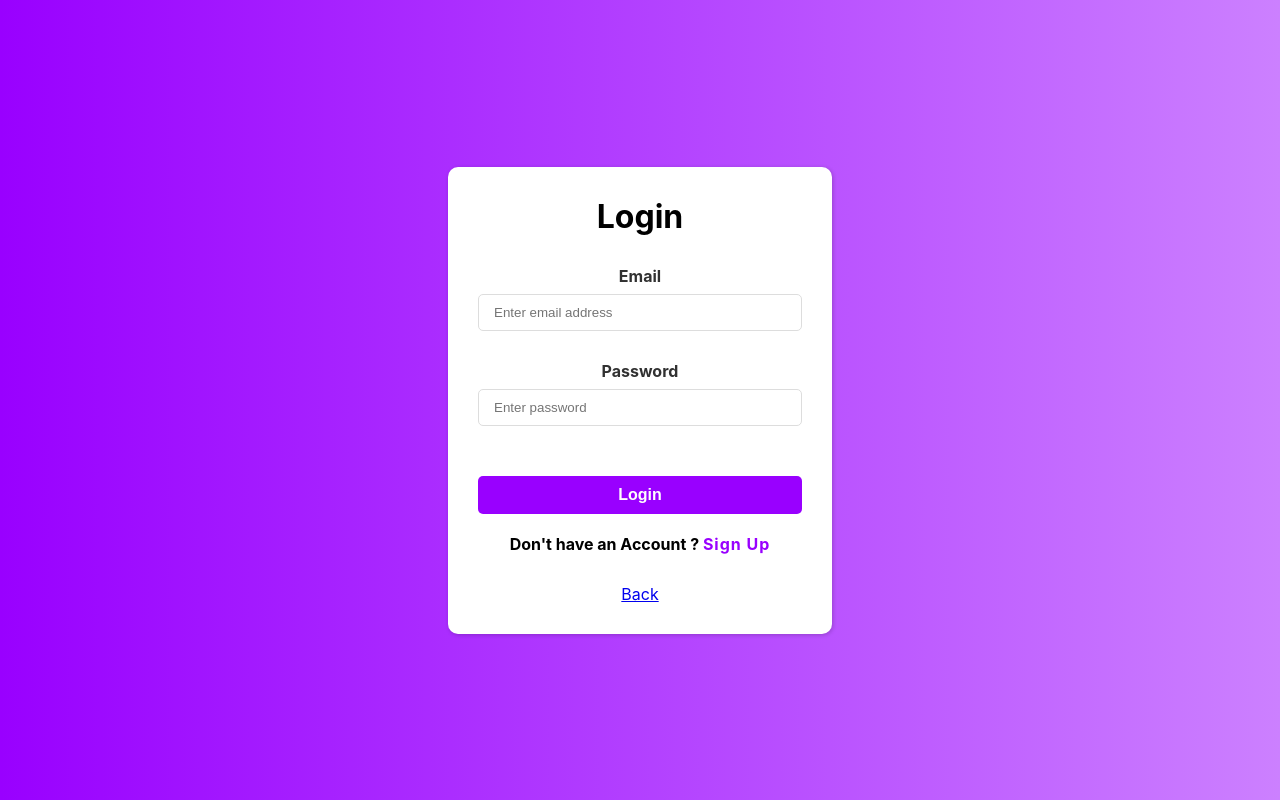
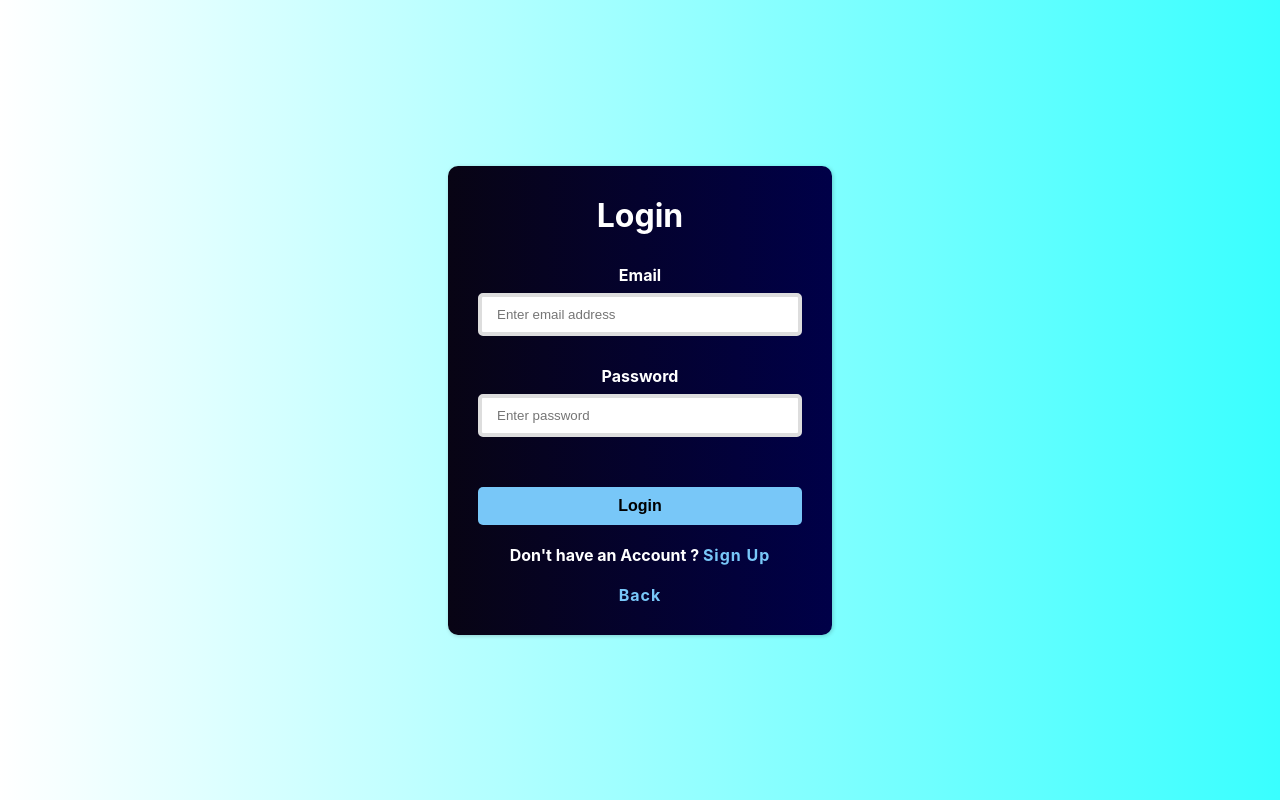
Before and after one commit to amareshotta01/DriveGuard, a React (Create React App) app: page /login in a window 1280 px wide. Built offline with nearby package versions, Linux system fonts and the light colour scheme; no server answers.

Commit message:
LoginSignUpPage Updated

```diff
--- a/src/Components/InputControl/InputControl.module.css
+++ b/src/Components/InputControl/InputControl.module.css
@@ -7,15 +7,15 @@
   .container label {
     font-weight: 700;
     font-size: 1rem;
-    color: #313131;
+    color: #ffffff;
   }
 
   .container input {
     border-radius: 5px;
-    border: 1px solid #dddddd;
+    border: 1.15mm solid #dddddd;
     outline: none;
     padding: 10px 15px;
-    color: #000;
+    color: #000000;
   }
 
   .container input:hover {
@@ -23,5 +23,5 @@
   }
 
   .container input:focus {
-    border-color: #9900ff;
+    border-color: #4990fa;
   }
--- a/src/Components/LandingPage/LandingPage.js
+++ b/src/Components/LandingPage/LandingPage.js
@@ -1,6 +1,6 @@
 import React, { useEffect, useRef } from 'react';
 import './LandingPage.css';
-import { useNavigate } from 'react-router-dom';
+import { Link, useNavigate } from 'react-router-dom';
 import Typed from 'typed.js';
 
 
@@ -30,7 +30,7 @@ const LandingPage = () => {
     };
 
     const driveGuardOptions = {
-      strings: ['DriveGuard'],
+      strings: ['DRIVEguard'],
       typeSpeed: 100,
       loop: false,
       showCursor: false,
@@ -54,8 +54,7 @@ const LandingPage = () => {
       <div className="main-content">
         <div className="text-part">
           <div className="header">
-
-            <b>DRIVE</b><p className='guard'> guard.</p>
+              <b>DRIVE</b><p className='guard'> guard.</p>
           </div>
 
             <b className="text" ref={welcomeRef}></b>
--- a/src/Components/Loading/loading.css
+++ b/src/Components/Loading/loading.css
@@ -15,7 +15,7 @@
 }
 .LoadingImg
 {
-    height: 150px;
-    width: 150px;
+    height: 125px;
+    width: 130px;
     border-radius:50%;
 }
--- a/src/Components/Login/Login.js
+++ b/src/Components/Login/Login.js
@@ -5,7 +5,7 @@ import { Link , useNavigate} from 'react-router-dom';
 import { useState } from 'react';
 import {signInWithEmailAndPassword} from "firebase/auth";
 import { auth } from "../firebase";
-import Loading from '../Loading/loading';
+
 
 function Login() {
   const navigate = useNavigate();
@@ -56,9 +56,10 @@ function Login() {
               <button onClick={handleSubmission} disabled={submitButtonDisabled}> Login</button>
               <p>Don't have an Account ? {" "}
               <span><Link to="/signup">Sign Up</Link></span></p>
+              <p><span><Link to="/">Back</Link></span></p>
             </div>
 
-            <span className={styles.heading}><Link to="/">Back</Link></span>
+
 
           </div>
       </div>
--- a/src/Components/Login/Login.module.css
+++ b/src/Components/Login/Login.module.css
@@ -2,7 +2,7 @@
     height: 100%;
     min-height: 100vh;
     width: 100%;
-    background: linear-gradient(to right, #9900ff, #cc80ff);
+    background: linear-gradient(to right, #ffffff, #39ffff);
     display: flex;
     justify-content: center;
     align-items: center;
@@ -12,6 +12,8 @@
     min-width: 350px;
     width: 30%;
     background-color: #fff;
+    color: #fff;
+    background: linear-gradient(to right, #080414, #000048);
     box-shadow: 1px 1px 4px rgba(0, 0, 0, 0.2);
     padding: 30px;
     border-radius: 10px;
@@ -24,6 +26,7 @@
     display: flex;
     flex-direction: column;
     gap: 20px;
+
   }
 
   .footer .error {
@@ -33,11 +36,12 @@
     text-align: center;
   }
 
+
   .footer button {
     outline: none;
     border: none;
-    background-color: #9900ff;
-    color: #fff;
+    background-color: #78c7f8;
+    color: #000000;
     border-radius: 5px;
     font-weight: bold;
     font-size: 1rem;
@@ -52,20 +56,25 @@
   }
 
   .footer button:hover {
-    background-color: #aa2aff;
+    background: linear-gradient( to right,#011d2f, #0275c1);
+    color: #101010;
   }
 
   .footer p {
     font-weight: 700;
-    color: #000;
+    color: #ffffff;
   }
 
   .footer p span a {
     font-weight: bold;
-    color: #9900ff;
+    color: #78c7f8;
     letter-spacing: 1px;
     font-size: 1rem;
     text-decoration: none;
+  }
+
+  div .back_btn {
+    color: #001929;
   }
   @keyframes text {
     from {
--- a/src/Components/Signup/Signup.module.css
+++ b/src/Components/Signup/Signup.module.css
@@ -2,7 +2,7 @@
     height: 100%;
     min-height: 100vh;
     width: 100%;
-    background: linear-gradient(to right, #9900ff, #cc80ff);
+    background: linear-gradient(to right, #ffffff, #39ffff);
     display: flex;
     justify-content: center;
     align-items: center;
@@ -13,6 +13,8 @@
     height: fit-content;
     width: fit-content;
     background-color: #fff;
+    color: #fff;
+    background: linear-gradient(to right, #080414, #000048);
     box-shadow: 1px 1px 4px rgba(0, 0, 0, 0.2);
     padding: 30px;
     border-radius: 10px;
@@ -37,8 +39,8 @@
   .footer button {
     outline: none;
     border: none;
-    background-color: #9900ff;
-    color: #fff;
+    background-color: #78c7f8;
+    color: #000000;
     border-radius: 5px;
     font-weight: bold;
     font-size: 1rem;
@@ -53,17 +55,19 @@
   }
 
   .footer button:hover {
-    background-color: #aa2aff;
+    background: linear-gradient( to right,#011d2f, #0275c1);
+    color: #101010;
   }
 
   .footer p {
     font-weight: 700;
-    color: #000;
+    color: #ffffff;
+
   }
 
   .footer p span a {
     font-weight: bold;
-    color: #9900ff;
+    color: #78c7f8;
     letter-spacing: 1px;
     font-size: 1rem;
     text-decoration: none;
```
